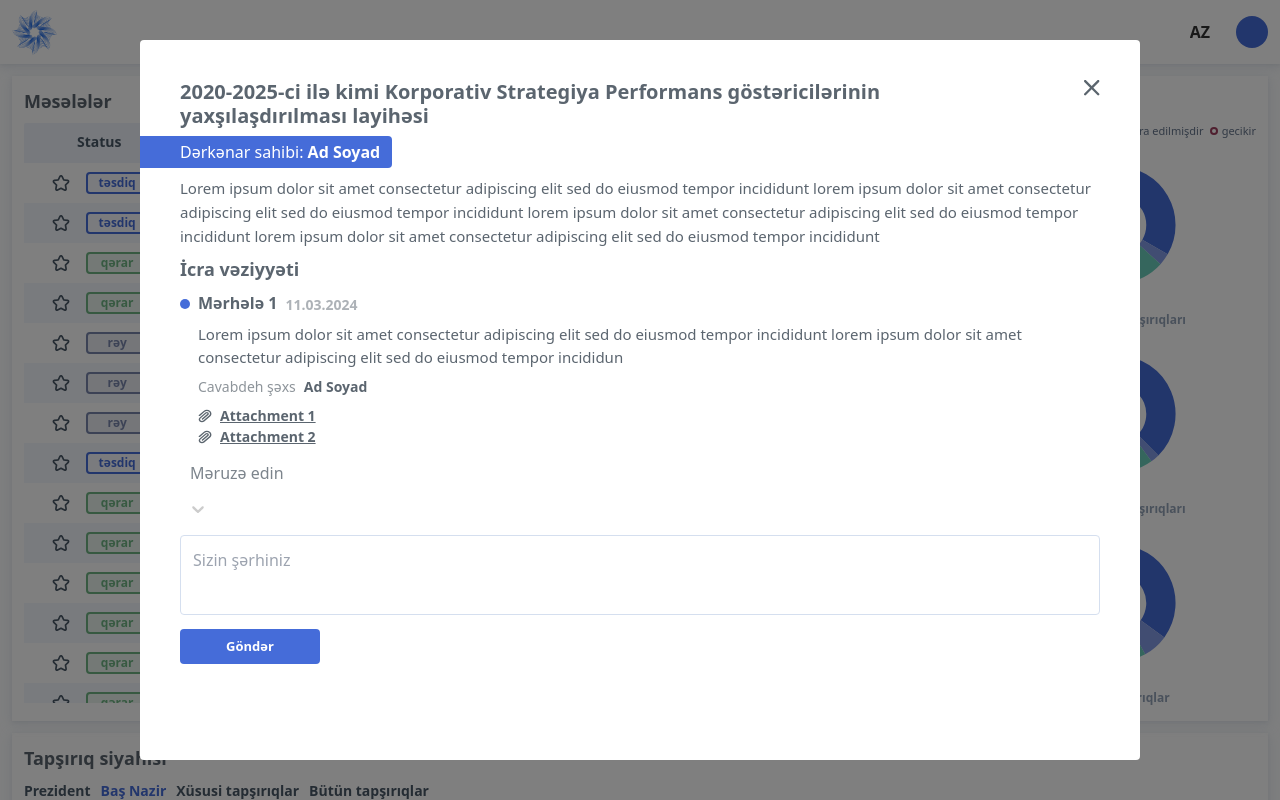
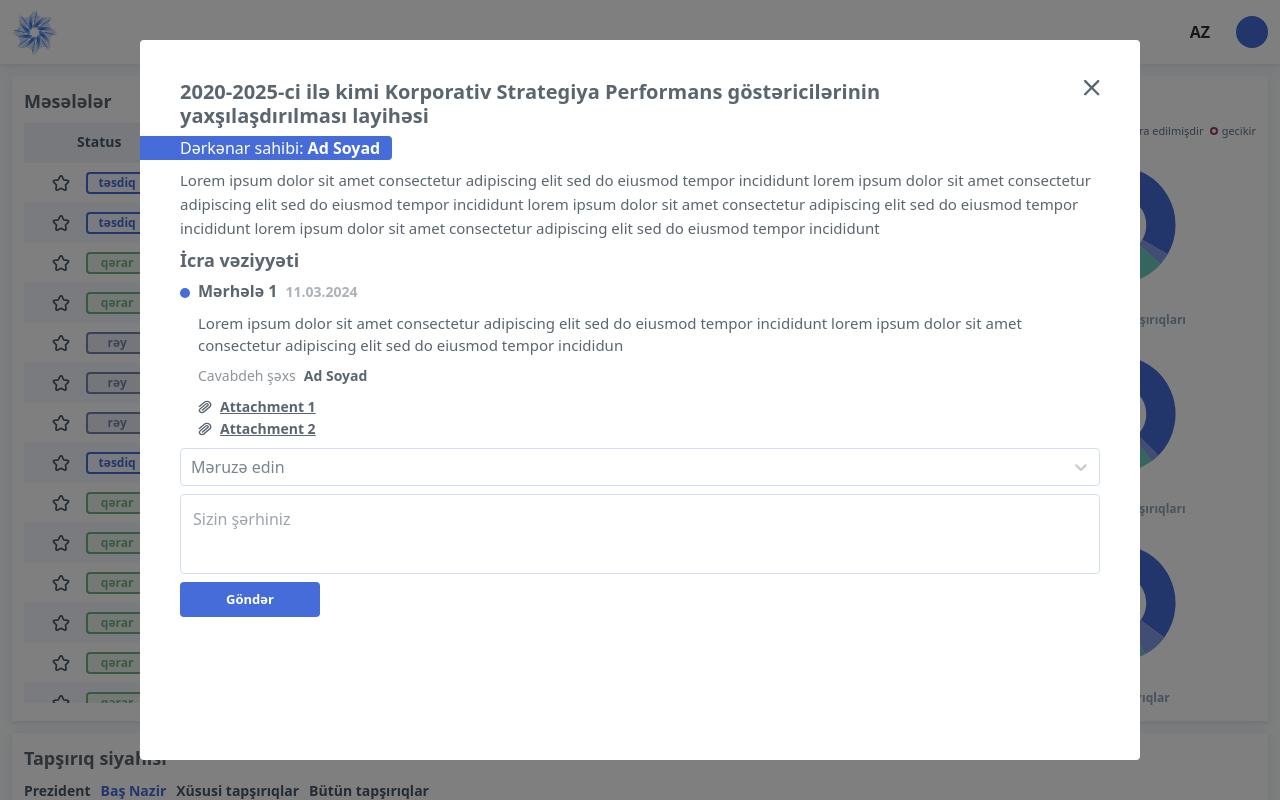
Before and after one commit to RahimliZakir/task-management-project-aih, a React (Vite) app: page / in a window 1280 px wide. Shown: the top 800 px of the page. Built offline with nearby package versions, Linux system fonts and the light colour scheme.

Commit message:
Global React-Select Config. Component Created!

```diff
--- a/src/components/layouts/Header/Index.tsx
+++ b/src/components/layouts/Header/Index.tsx
@@ -1,7 +1,8 @@
+import { CSSObjectWithLabel } from "react-select";
+
 import ReactSelect from "../../shared/ReactSelect/Index";
 
 import logo from "../../../assets/imgs/logo.png";
-import { CSSObjectWithLabel } from "react-select";
 
 const Header = () => {
   const reactSelectOptions = [
--- a/src/components/shared/ModalTask/Index.tsx
+++ b/src/components/shared/ModalTask/Index.tsx
@@ -68,6 +68,10 @@ const ModalTask = ({ isModalOpened, onCloseModal }: ModalTaskProps) => {
       ...base,
       color: "#5B656FCC",
     }),
+    singleValue: (base: CSSObjectWithLabel) => ({
+      ...base,
+      color: "#5B656FCC",
+    }),
   };
 
   return (
@@ -84,7 +88,7 @@ const ModalTask = ({ isModalOpened, onCloseModal }: ModalTaskProps) => {
             <div className="w-11/12">
               <h2
                 ref={modalHeading}
-                className="font-bold text-[20px] leading-[24px]"
+                className="font-bold text-[20px] leading-6"
               >
                 2020-2025-ci ilə kimi Korporativ Strategiya Performans
                 göstəricilərinin yaxşılaşdırılması layihəsi
@@ -97,11 +101,11 @@ const ModalTask = ({ isModalOpened, onCloseModal }: ModalTaskProps) => {
             </div>
           </div>
 
-          <h6 className="mb-2 -ml-10 bg-royal-blue pl-10 py-1 pr-3 rounded-r-[4px] relative inline-block text-white text-[14px">
+          <h6 className="mb-2 -ml-10 leading-4 bg-royal-blue pl-10 py-1 pr-3 rounded-r-[4px] relative inline-block text-white text-[14px">
             Dərkənar sahibi: <span className="font-semibold">Ad Soyad</span>
           </h6>
 
-          <p className="mb-2 text-[15px] leading-[24px]">
+          <p className="mb-2 text-[15px] leading-6">
             Lorem ipsum dolor sit amet consectetur adipiscing elit sed do
             eiusmod tempor incididunt lorem ipsum dolor sit amet consectetur
             adipiscing elit sed do eiusmod tempor incididunt lorem ipsum dolor
@@ -111,25 +115,27 @@ const ModalTask = ({ isModalOpened, onCloseModal }: ModalTaskProps) => {
           </p>
 
           <div>
-            <h5 className="mb-2 text-[18px] font-bold">İcra vəziyyəti</h5>
+            <h5 className="mb-2 text-[18px] font-bold leading-6">
+              İcra vəziyyəti
+            </h5>
             <div>
               <div className="flex">
                 <div>
                   <span className="priority priority-low w-[10px] h-[10px]"></span>
                 </div>
                 <div className="ml-2">
-                  <div className="mb-2 flex items-end">
-                    <h6 className="font-semibold">Mərhələ 1</h6>
-                    <span className="text-[14px] font-semibold text-shuttle-gray-50 ml-2">
+                  <div className="mb-2 flex items-baseline">
+                    <h6 className="font-semibold leading-4">Mərhələ 1</h6>
+                    <span className="text-[14px] font-semibold text-shuttle-gray-50 ml-2 leading-6">
                       11.03.2024
                     </span>
                   </div>
-                  <p className="mb-2 text-[15px]">
+                  <p className="mb-2 text-[15px] leading-[22px]">
                     Lorem ipsum dolor sit amet consectetur adipiscing elit sed
                     do eiusmod tempor incididunt lorem ipsum dolor sit amet
                     consectetur adipiscing elit sed do eiusmod tempor incididun
                   </p>
-                  <h6 className="mb-2 text-[14px] text-shuttle-gray-70">
+                  <h6 className="mb-2 text-[14px] text-shuttle-gray-70 leading-6">
                     Cavabdeh şəxs
                     <span className="inline-block ml-2 text-shuttle-gray-normal font-semibold">
                       Ad Soyad
@@ -145,7 +151,7 @@ const ModalTask = ({ isModalOpened, onCloseModal }: ModalTaskProps) => {
                             alt="Paperclip"
                           />
                         </div>
-                        <span className="inline-block ml-2 text-[14px] font-semibold underline">
+                        <span className="inline-block ml-2 text-[14px] font-semibold underline leading-[22px]">
                           Attachment 1
                         </span>
                       </a>
@@ -159,7 +165,7 @@ const ModalTask = ({ isModalOpened, onCloseModal }: ModalTaskProps) => {
                             alt="Paperclip"
                           />
                         </div>
-                        <span className="inline-block ml-2 text-[14px] font-semibold underline">
+                        <span className="inline-block ml-2 text-[14px] font-semibold underline leading-[22px]">
                           Attachment 2
                         </span>
                       </a>
@@ -171,7 +177,7 @@ const ModalTask = ({ isModalOpened, onCloseModal }: ModalTaskProps) => {
           </div>
 
           <form onSubmit={handleSubmitForm}>
-            <div>
+            <div className="flex flex-col">
               <ReactSelect
                 className="mb-2"
                 placeholder={"Məruzə edin"}
@@ -180,10 +186,11 @@ const ModalTask = ({ isModalOpened, onCloseModal }: ModalTaskProps) => {
               />
 
               <textarea
-                className="mb-2 cont cont-p-v h-[80px] resize-none w-full border border-solid border-gainsboro rounded-[4px] outline-none"
+                className="inline-block mb-2 cont cont-p-v h-[80px] resize-none w-full border border-solid border-gainsboro rounded-[4px] outline-none"
                 rows={4}
                 placeholder="Sizin şərhiniz"
               ></textarea>
+
               <button
                 type="submit"
                 className="inline-block text-white bg-royal-blue font-semibold w-[140px] h-[35px] text-[13px] rounded-[4px]"
--- a/src/components/shared/ReactSelect/Index.tsx
+++ b/src/components/shared/ReactSelect/Index.tsx
@@ -1,20 +1,23 @@
-import Select from "react-select";
-import { Props as SelectProps } from "react-select";
+import Select, { Props as SelectProps, CSSObjectWithLabel } from "react-select";
 
 const ReactSelect = ({ options, styles, ...props }: SelectProps) => {
+  const { control, indicatorSeparator, ...remainingStyles } = styles || {};
+
   return (
     <Select
       options={options}
       styles={{
-        control: (base) => ({
+        control: (base: CSSObjectWithLabel, props) => ({
           ...base,
           boxShadow: "none",
+          ...(control ? control(base, props) : {}),
         }),
-        indicatorSeparator: (base) => ({
+        indicatorSeparator: (base: CSSObjectWithLabel, props) => ({
           ...base,
           display: "none",
+          ...(indicatorSeparator ? indicatorSeparator(base, props) : {}),
         }),
-        ...styles,
+        ...remainingStyles,
       }}
       {...props}
     />
```
Also changed, not shown: src/assets/svg/times.svg, src/hooks/useHandleModal.ts (renamed from src/hooks/useHandleModal.tsx).
